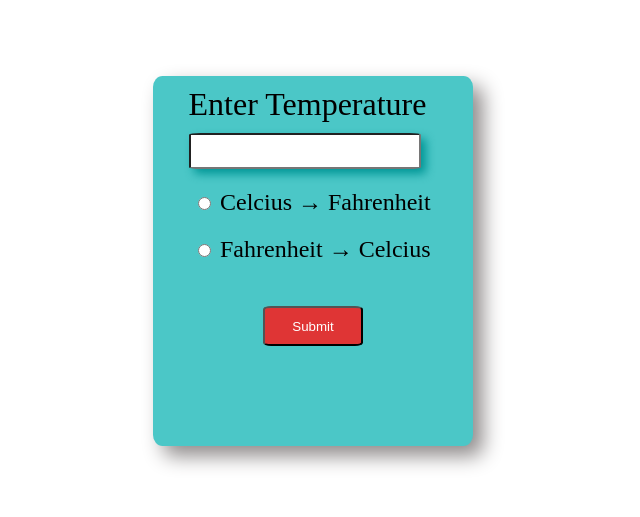
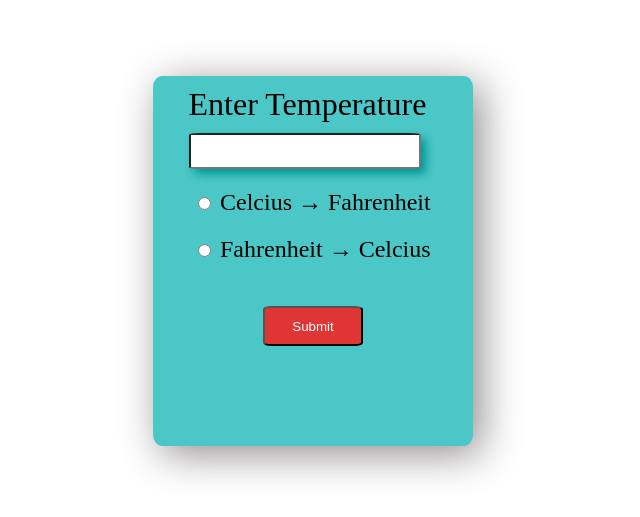
Before and after one commit to radhe459/TemperatureConverter, a plain HTML site: page index.html in a window 1280 px wide. Shown: the part 139-656 px from the top of the page, without its empty margins (327-967 px from the left). Drawn offline with Linux system fonts and the light colour scheme.

Commit message:
increased blurness for shadow

```diff
--- a/style.css
+++ b/style.css
@@ -14,7 +14,7 @@ body{
     transform: translate(-50%, -50%);
     border-radius: 3%;
     background-color: rgb(75, 199, 199);
-    box-shadow: 10px 10px 20px rgb(143, 139, 139);
+    box-shadow: 8px 8px 40px rgb(143, 139, 139);
     padding: 10px;
 }
 #tempLabel{
```
